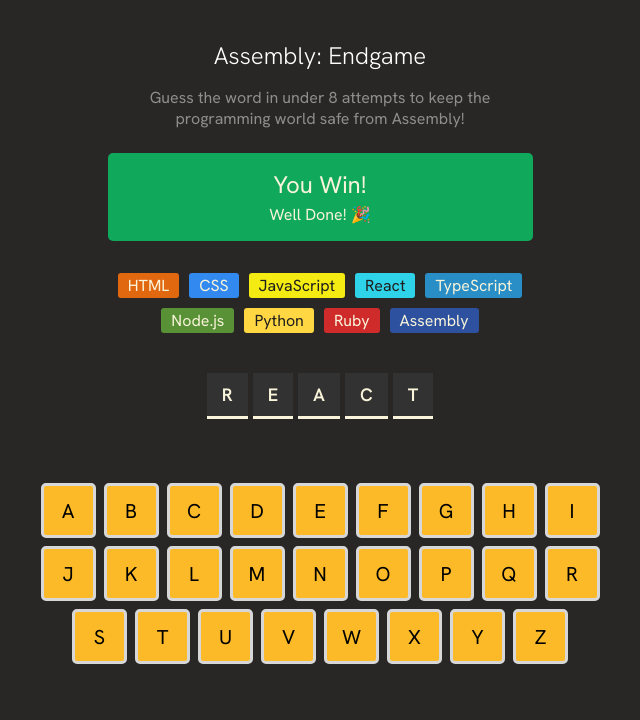
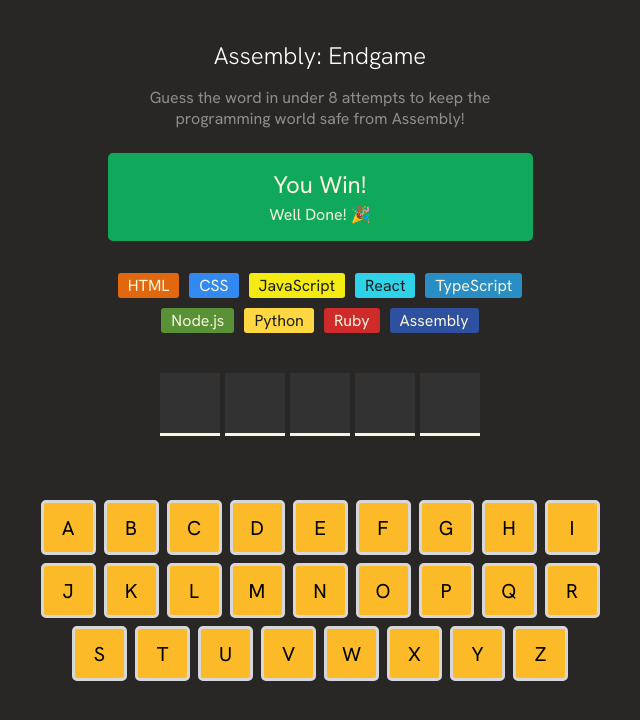
Before and after one commit to joeyb007/Assembly-Endgame, a React (Vite) app: page / in a window 1280 px wide. Shown: the top 720 px of the page, without its empty margins (320-960 px from the left). Built offline with nearby package versions, Linux system fonts and the light colour scheme.

Commit message:
enabled keyboard functionality with clicks, right/wrong guesses, and filling the input. future commit will also include event listeners with a useEffect() to allow for keyboard inputs

```diff
--- a/package.json
+++ b/package.json
@@ -10,6 +10,7 @@
     "preview": "vite preview"
   },
   "dependencies": {
+    "clsx": "^2.1.1",
     "react": "^19.1.1",
     "react-dom": "^19.1.1"
   },
--- a/src/App.tsx
+++ b/src/App.tsx
@@ -3,15 +3,31 @@
 import Chips from './components/chips'
 import './styles/App.css'
 import type {JSX} from 'react'
-// test commitx
+import { clsx } from 'clsx'
 function App() {
-  const [langaugeChips, setLanguageChips] = useState<JSX.Element[]>(languages.map(language => (
-  <Chips key={language.name} name={language.name} color={language.color} backgroundColor={language.backgroundColor}/>
-  )))
+  const languageChips = languages.map(language => <Chips key={language.name} name={language.name} color={language.color} backgroundColor={language.backgroundColor}/>)
   const [currentWord, setCurrentWord] = useState<string>('react')
-  const letterElements = currentWord.split('').map(letter => <span>{letter.toUpperCase()}</span>)
   const alphapbet = "abcdefghijklmnopqrstuvwxyz"
-  const keyboardButtonElements = alphapbet.split('').map(letter => <button key={letter}className='keyboardButton'>{letter.toUpperCase()}</button>)
+  const [guessedLetters, setGuessedLetters] = useState<string[]>([])
+  const letterElements = currentWord.split('').map(letter => <span key={letter}>{guessedLetters.includes(letter) ? letter.toUpperCase() : ''}</span>)
+  // Function to handle the clicking of keyboard buttons (by updating the guessedLetters states)
+  // Note that this function is called by an inline event listener within the JSX return,
+  // avoiding the need to type the event and use its currentTarget.
+  function handleKeyboardClick(buttonValue: string):void{
+    setGuessedLetters(prevLetters => prevLetters.includes(buttonValue) ? prevLetters: [...prevLetters, buttonValue])
+  }
+  const keyboardButtonElements = alphapbet.split('').map(letter => {
+    const isGuessed = guessedLetters.includes(letter)
+    const isCorrect = isGuessed && currentWord.includes(letter)
+    const isIncorrect = isGuessed && !currentWord.includes(letter)
+    const classes = clsx('keyboardButton', isCorrect && 'correctGuess', isIncorrect && 'incorrectGuess')
+    return (
+    <button onClick={() => handleKeyboardClick(letter)}
+            key={letter}
+            className={classes}>
+              {letter.toUpperCase()}
+            </button>)
+          })
   return (
     <main>
       <header>
@@ -23,7 +39,7 @@
         <h2>Well Done! 🎉</h2>
       </section>
       <section className='chipsContainer'>
-        {langaugeChips}
+        {languageChips}
       </section>
       <section className='letterElementsContainer'>
         {letterElements}
--- a/src/styles/App.css
+++ b/src/styles/App.css
@@ -76,8 +76,12 @@
   color: #F9F4DA;
   font-weight: 600;
   font-size: 1.125rem;
-  padding: 10px 15px;
+  width: 60px;
+  height: 60px;
   border-bottom: solid #F9F4DA;
+  display: flex;
+  align-items: center;
+  justify-content: center;
 }
 
 .keyboardContainer{
@@ -105,3 +109,10 @@
   flex-direction: column;
   align-items: center;
 }
+
+.correctGuess{
+  background-color: #10A95B;
+}
+.incorrectGuess{
+  background-color: #EC5D49;
+}
```
Also changed, not shown: 1 other file (tests, documents, lock files or other folders).
